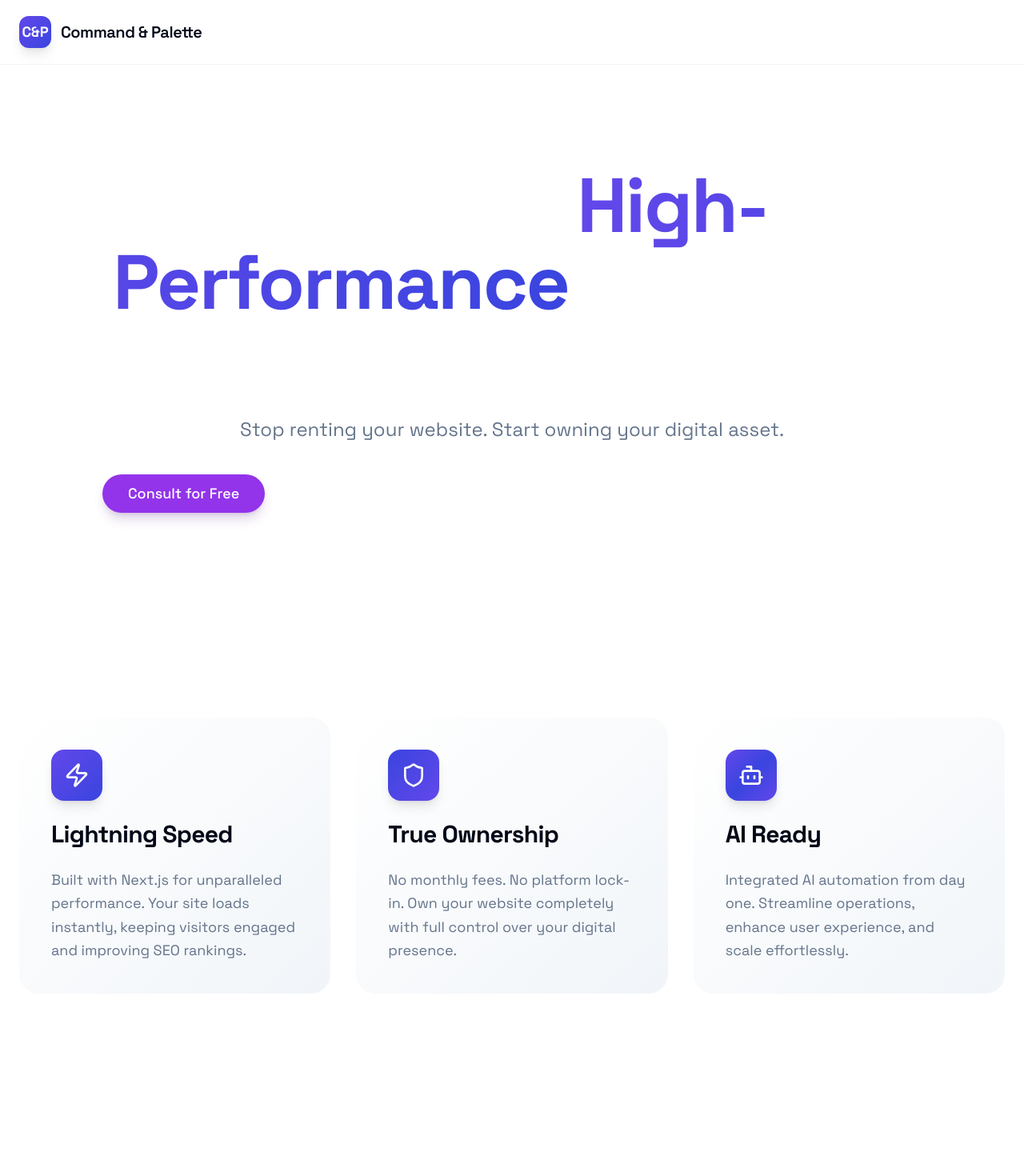
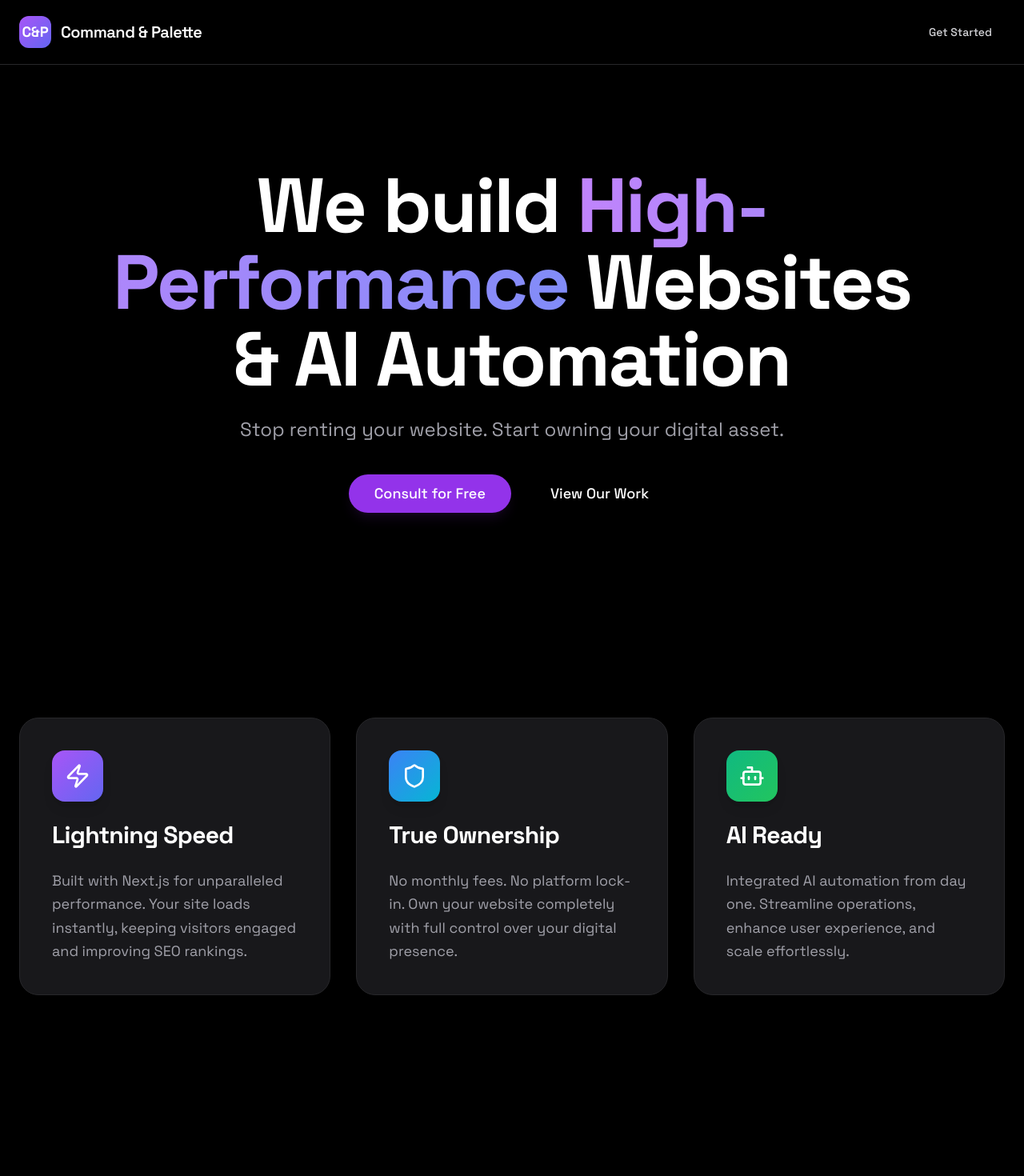
Before and after one commit to commandpaletteth/command-palette-web, a Next.js app: page / in a window 1280 px wide. Shown: the top 1470 px of the page at 80% size. Built offline with nearby package versions, Linux system fonts and the light colour scheme.

Commit message:
Fix invisible text by forcing dark mode

```diff
--- a/app/globals.css
+++ b/app/globals.css
@@ -4,43 +4,36 @@
 
 @layer base {
   :root {
-    /* --- บังคับพื้นหลังขาว ตัวหนังสือดำ (เหมือน v0) --- */
-    --background: 0 0% 100%;
-    --foreground: 222.2 84% 4.9%;
+    /* บังคับใช้สีธีมมืด (Dark Mode Colors) เป็นค่าตั้งต้น */
+    --background: 0 0% 0%; /* สีดำสนิท */
+    --foreground: 0 0% 100%; /* สีขาวจั๊วะ */
 
-    /* --- สีหลัก: น้ำเงินม่วง (Indigo) แบบในรูป --- */
-    --primary: 236 72% 55%;
-    --primary-foreground: 210 40% 98%;
+    --card: 240 10% 3.9%;
+    --card-foreground: 0 0% 98%;
 
-    /* --- สี Accent: ใช้ทำ Gradient ตรงคำว่า "High-Performance" --- */
-    --accent: 250 80% 60%; /* สีม่วงที่เข้มกว่านิดนึง */
-    --accent-foreground: 210 40% 98%;
+    --popover: 240 10% 3.9%;
+    --popover-foreground: 0 0% 98%;
 
-    /* --- สีรองอื่นๆ --- */
-    --card: 0 0% 100%;
-    --card-foreground: 222.2 84% 4.9%;
-    --popover: 0 0% 100%;
-    --popover-foreground: 222.2 84% 4.9%;
-    --secondary: 210 40% 96.1%;
-    --secondary-foreground: 222.2 47.4% 11.2%;
-    --muted: 210 40% 96.1%;
-    --muted-foreground: 215.4 16.3% 46.9%;
-    --destructive: 0 84.2% 60.2%;
-    --destructive-foreground: 210 40% 98%;
-    --border: 214.3 31.8% 91.4%;
-    --input: 214.3 31.8% 91.4%;
-    --ring: 221.2 83.2% 53.3%;
+    --primary: 0 0% 98%;
+    --primary-foreground: 240 5.9% 10%;
+
+    --secondary: 240 3.7% 15.9%;
+    --secondary-foreground: 0 0% 98%;
+
+    --muted: 240 3.7% 15.9%;
+    --muted-foreground: 240 5% 64.9%;
+
+    --accent: 240 3.7% 15.9%;
+    --accent-foreground: 0 0% 98%;
+
+    --destructive: 0 62.8% 30.6%;
+    --destructive-foreground: 0 0% 98%;
+
+    --border: 240 3.7% 15.9%;
+    --input: 240 3.7% 15.9%;
+    --ring: 240 4.9% 83.9%;
+
     --radius: 0.5rem;
-  }
-
-  /* ล้างค่า Dark Mode ทิ้ง เพื่อไม่ให้มันแอบเปลี่ยนสีเอง */
-  .dark {
-    --background: 0 0% 100%;
-    --foreground: 222.2 84% 4.9%;
-    --primary: 236 72% 55%;
-    --primary-foreground: 210 40% 98%;
-    --card: 0 0% 100%;
-    --card-foreground: 222.2 84% 4.9%;
   }
 }
 
--- a/app/page.tsx
+++ b/app/page.tsx
@@ -4,18 +4,21 @@ import Link from "next/link";
 
 export default function Home() {
   return (
-    <div className="min-h-screen bg-background">
+    // 👇 แก้ bg-background เป็น bg-black (ดำสนิทไม่สนลูกใคร)
+    <div className="min-h-screen bg-black text-white">
+
       {/* Header */}
-      <header className="backdrop-blur-xl bg-background/80 sticky top-0 z-50 border-b border-border/50">
+      {/* 👇 แก้ bg-background/80 เป็น bg-black/80 */}
+      <header className="backdrop-blur-xl bg-black/80 sticky top-0 z-50 border-b border-zinc-800">
         <nav className="container mx-auto px-6 py-5 flex items-center justify-between max-w-7xl">
           <div className="flex items-center gap-3">
-            <div className="w-10 h-10 bg-gradient-to-br from-accent to-primary rounded-xl flex items-center justify-center shadow-lg">
-              <span className="text-accent-foreground font-bold text-lg">C&P</span>
+            <div className="w-10 h-10 bg-gradient-to-br from-purple-500 to-indigo-500 rounded-xl flex items-center justify-center shadow-lg">
+              <span className="text-white font-bold text-lg">C&P</span>
             </div>
-            <span className="text-xl font-semibold text-foreground tracking-tight">Command & Palette</span>
+            <span className="text-xl font-semibold text-white tracking-tight">Command & Palette</span>
           </div>
           <Link href="https://calendly.com/command-palette-th/45min" target="_blank">
-  <Button variant="ghost" className="text-sm font-medium hover:text-purple-400 transition-colors">
+            <Button variant="ghost" className="text-sm font-medium text-zinc-300 hover:text-white hover:bg-zinc-800 transition-colors">
               Get Started
             </Button>
           </Link>
@@ -28,14 +31,15 @@ export default function Home() {
           <div className="space-y-6">
             <h1 className="text-6xl md:text-8xl font-bold text-balance leading-[1.05] tracking-tight">
               We build{" "}
-              <span className="bg-gradient-to-r from-accent to-primary bg-clip-text text-transparent">High-Performance</span>{" "}
+              <span className="bg-gradient-to-r from-purple-400 to-indigo-400 bg-clip-text text-transparent">High-Performance</span>{" "}
               Websites & AI Automation
             </h1>
-            <p className="text-xl md:text-2xl text-muted-foreground max-w-3xl mx-auto text-balance leading-relaxed font-normal">
+            {/* 👇 แก้ text-muted-foreground เป็น text-zinc-400 (สีเทาอ่อนบนพื้นดำ) */}
+            <p className="text-xl md:text-2xl text-zinc-400 max-w-3xl mx-auto text-balance leading-relaxed font-normal">
               Stop renting your website. Start owning your digital asset.
             </p>
           </div>
-          <div className="flex flex-col sm:flex-row items-center gap-4 mt-8">
+          <div className="flex flex-col sm:flex-row items-center gap-4 mt-8 justify-center">
             <Link href="https://calendly.com/command-palette-th/45min" target="_blank">
               <Button size="lg" className="rounded-full bg-purple-600 hover:bg-purple-700 text-white px-8 h-12 text-lg font-medium shadow-lg shadow-purple-900/20">
                 Consult for Free
@@ -43,7 +47,8 @@ export default function Home() {
             </Link>
 
             <Link href="/ourwork">
-    <Button variant="ghost" size="lg" className="rounded-full text-zinc-900 dark:text-white hover:bg-zinc-100 dark:hover:bg-zinc-900 px-8 h-12 text-lg font-medium">
+              {/* 👇 ปรับปุ่มให้เป็นสีเทาเข้มๆ เวลา Hover */}
+              <Button variant="ghost" size="lg" className="rounded-full text-white hover:bg-zinc-800 px-8 h-12 text-lg font-medium border border-transparent hover:border-zinc-700">
                 View Our Work
               </Button>
             </Link>
@@ -55,39 +60,40 @@ export default function Home() {
       <section className="container mx-auto px-6 py-20 md:py-32 max-w-7xl">
         <div className="grid md:grid-cols-3 gap-8">
           {/* Speed Feature */}
-          <div className="bg-gradient-to-br from-card to-secondary rounded-3xl p-10 hover:shadow-2xl transition-all duration-300">
+          {/* 👇 แก้สีการ์ดเป็นสีดำเทาๆ (zinc-900) */}
+          <div className="bg-zinc-900 border border-zinc-800 rounded-3xl p-10 hover:shadow-2xl hover:shadow-purple-900/10 transition-all duration-300">
             <div className="space-y-6">
-              <div className="w-16 h-16 rounded-2xl bg-gradient-to-br from-accent to-primary flex items-center justify-center shadow-lg">
-                <Zap className="w-8 h-8 text-accent-foreground" />
+              <div className="w-16 h-16 rounded-2xl bg-gradient-to-br from-purple-500 to-indigo-500 flex items-center justify-center shadow-lg">
+                <Zap className="w-8 h-8 text-white" />
               </div>
-              <h3 className="text-3xl font-bold text-foreground tracking-tight">Lightning Speed</h3>
-              <p className="text-muted-foreground leading-relaxed text-lg">
+              <h3 className="text-3xl font-bold text-white tracking-tight">Lightning Speed</h3>
+              <p className="text-zinc-400 leading-relaxed text-lg">
                 Built with Next.js for unparalleled performance. Your site loads instantly, keeping visitors engaged and improving SEO rankings.
               </p>
             </div>
           </div>
 
           {/* Ownership Feature */}
-          <div className="bg-gradient-to-br from-card to-secondary rounded-3xl p-10 hover:shadow-2xl transition-all duration-300">
+          <div className="bg-zinc-900 border border-zinc-800 rounded-3xl p-10 hover:shadow-2xl hover:shadow-blue-900/10 transition-all duration-300">
             <div className="space-y-6">
-              <div className="w-16 h-16 rounded-2xl bg-gradient-to-br from-primary to-accent flex items-center justify-center shadow-lg">
-                <Shield className="w-8 h-8 text-primary-foreground" />
+              <div className="w-16 h-16 rounded-2xl bg-gradient-to-br from-blue-500 to-cyan-500 flex items-center justify-center shadow-lg">
+                <Shield className="w-8 h-8 text-white" />
               </div>
-              <h3 className="text-3xl font-bold text-foreground tracking-tight">True Ownership</h3>
-              <p className="text-muted-foreground leading-relaxed text-lg">
+              <h3 className="text-3xl font-bold text-white tracking-tight">True Ownership</h3>
+              <p className="text-zinc-400 leading-relaxed text-lg">
                 No monthly fees. No platform lock-in. Own your website completely with full control over your digital presence.
               </p>
             </div>
           </div>
 
           {/* AI Ready Feature */}
-          <div className="bg-gradient-to-br from-card to-secondary rounded-3xl p-10 hover:shadow-2xl transition-all duration-300">
+          <div className="bg-zinc-900 border border-zinc-800 rounded-3xl p-10 hover:shadow-2xl hover:shadow-green-900/10 transition-all duration-300">
             <div className="space-y-6">
-              <div className="w-16 h-16 rounded-2xl bg-gradient-to-br from-accent via-primary to-accent flex items-center justify-center shadow-lg">
-                <Bot className="w-8 h-8 text-accent-foreground" />
+              <div className="w-16 h-16 rounded-2xl bg-gradient-to-br from-emerald-500 to-green-500 flex items-center justify-center shadow-lg">
+                <Bot className="w-8 h-8 text-white" />
               </div>
-              <h3 className="text-3xl font-bold text-foreground tracking-tight">AI Ready</h3>
-              <p className="text-muted-foreground leading-relaxed text-lg">
+              <h3 className="text-3xl font-bold text-white tracking-tight">AI Ready</h3>
+              <p className="text-zinc-400 leading-relaxed text-lg">
                 Integrated AI automation from day one. Streamline operations, enhance user experience, and scale effortlessly.
               </p>
             </div>
@@ -98,25 +104,22 @@ export default function Home() {
       {/* CTA Section */}
       <section className="container mx-auto px-6 py-20 md:py-32 max-w-7xl">
         <div className="max-w-5xl mx-auto">
-          {/* mb-24: กันที่ไว้ข้างล่างเผื่อปุ่มห้อยลงมา */}
-          <div className="bg-gradient-to-br from-accent to-primary rounded-3xl md:rounded-[3rem] p-8 md:p-20 text-center shadow-2xl relative mb-24">
+          <div className="bg-gradient-to-br from-purple-600 to-indigo-600 rounded-3xl md:rounded-[3rem] p-8 md:p-20 text-center shadow-2xl relative mb-24 border border-purple-500/20">
 
             <div className="space-y-8">
-              <h2 className="text-4xl md:text-6xl font-bold text-accent-foreground text-balance tracking-tight">
+              <h2 className="text-4xl md:text-6xl font-bold text-white text-balance tracking-tight">
                 Ready to own your digital future?
               </h2>
 
-              <p className="text-lg md:text-xl text-accent-foreground/90 max-w-2xl mx-auto leading-relaxed pb-6">
+              <p className="text-lg md:text-xl text-white/90 max-w-2xl mx-auto leading-relaxed pb-6">
                 Let&apos;s discuss how we can build a high-performance website and AI automation solution tailored to your needs.
               </p>
             </div>
 
-            {/* แก้ตรงนี้: ใช้สูตร bottom-0 (เกาะขอบล่าง) + translate-y-1/2 (ขยับลงครึ่งตัว) */}
-            {/* ผลลัพธ์: ปุ่มจะอยู่กึ่งกลางเส้นขอบล่างพอดีเป๊ะ ทั้งมือถือและคอม */}
             <div className="absolute bottom-0 left-1/2 -translate-x-1/2 translate-y-1/2 w-max max-w-[90%]">
-  {/* เปลี่ยน Link เป็นของ Calendly พร้อมให้เปิด Tab ใหม่ (target="_blank") เพื่อไม่ให้คนหลุดจากเว็บเราครับ */}
              <Link href="https://calendly.com/command-palette-th/45min" target="_blank" rel="noopener noreferrer">
-              <Button size="lg" className="bg-background text-accent hover:bg-background/90 text-base md:text-lg font-semibold px-8 py-6 md:px-10 md:py-7 rounded-full shadow-xl w-full md:w-auto h-auto whitespace-normal text-center">
+              {/* 👇 ปุ่มนี้แก้ให้เป็น bg-white text-black เพื่อให้เด่นบนพื้นม่วง */}
+              <Button size="lg" className="bg-white text-black hover:bg-zinc-200 text-base md:text-lg font-semibold px-8 py-6 md:px-10 md:py-7 rounded-full shadow-xl w-full md:w-auto h-auto whitespace-normal text-center">
                 Schedule Free Consultation
               </Button>
             </Link>
@@ -126,15 +129,15 @@ export default function Home() {
         </div>
       </section>
 
-      {/* Footer: เติม py-6 ให้มันมีพื้นที่หายใจหน่อยครับ */}
-      <footer className="flex gap-6 flex-wrap items-center justify-center py-6 w-full shrink-0 items-center px-4 md:px-6 border-t">
-          <Link href="/privacy" className="hover:text-accent transition-colors">
+      {/* Footer */}
+      <footer className="flex gap-6 flex-wrap items-center justify-center py-6 w-full shrink-0 items-center px-4 md:px-6 border-t border-zinc-800">
+          <Link href="/privacy" className="text-zinc-400 hover:text-white transition-colors">
             Privacy
           </Link>
-          <Link href="/terms" className="hover:text-accent transition-colors">
+          <Link href="/terms" className="text-zinc-400 hover:text-white transition-colors">
             Terms
           </Link>
-          <a href="mailto:command.palette.th@gmail.com" className="hover:text-accent transition-colors">
+          <a href="mailto:command.palette.th@gmail.com" className="text-zinc-400 hover:text-white transition-colors">
             Contact
           </a>
       </footer>
```
Lines whose indentation alone changed are shown as unchanged.
